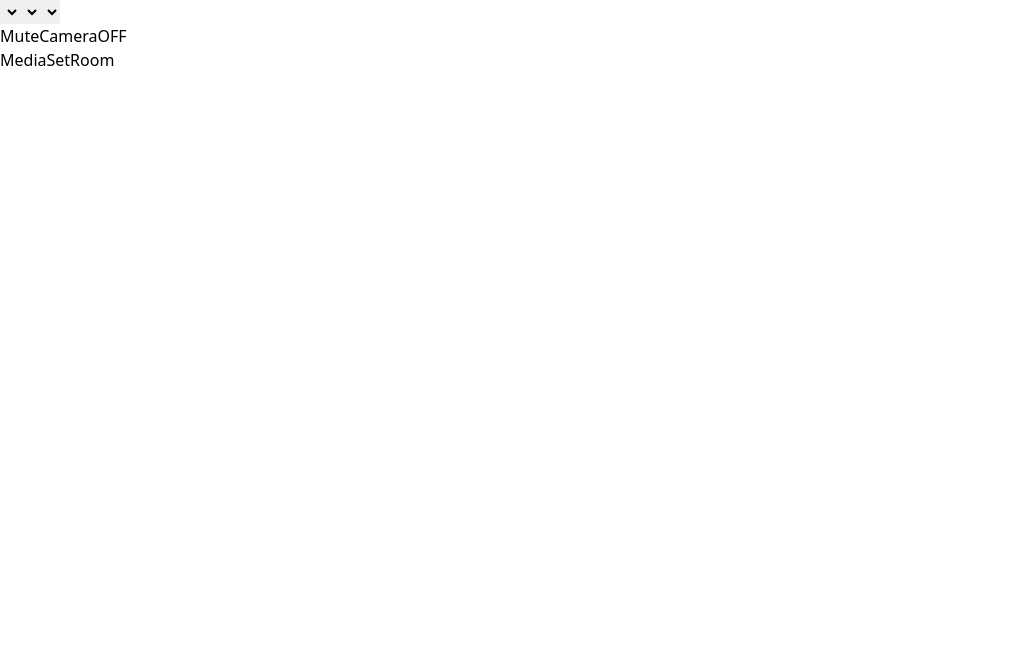
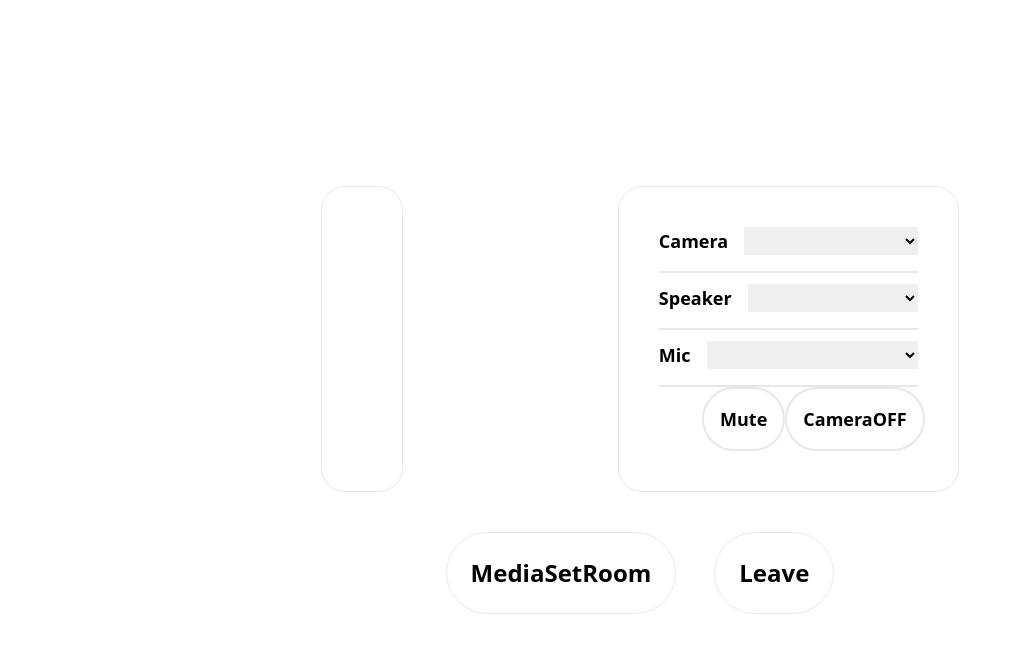
Before and after one commit to JongsuLee/RTCchat, a React app: page /entered_room/1 in a window 1280 px wide. Shown: the top 652 px of the page, without its empty margins (0-1022 px from the left). Built offline with nearby package versions, Linux system fonts and the light colour scheme; no server answers.

Commit message:
14: styled MediaSetRoom.tsx

```diff
--- a/src/components/Room/FaceConnection.tsx
+++ b/src/components/Room/FaceConnection.tsx
@@ -214,7 +214,15 @@ const FaceConnection: React.FC<Props> = ({
   return (
     <>
       <div className="faces">
-        {myStream && <MyFace myStream={myStream} muted={true} />}
+        {myStream && (
+          <MyFace
+            width={400}
+            height={400}
+            myStream={myStream}
+            muted={true}
+            speakerId={speakerId}
+          />
+        )}
         {peerStreams.length > 0 &&
           peerStreams.map((peerStream, idx) => (
             <PeerFace
--- a/src/components/Room/MediaSetRoom.tsx
+++ b/src/components/Room/MediaSetRoom.tsx
@@ -1,4 +1,5 @@
 import React, { ChangeEvent, SetStateAction, useEffect } from "react";
+import { useNavigate } from "react-router-dom";
 import { Socket } from "socket.io-client";
 import { ClientToServerEvents, ServerToClientEvents } from "src/types/socket";
 import {
@@ -12,6 +13,8 @@ import {
 import MyFace from "./MyFace";
 
 interface Props {
+  socket: Socket<ServerToClientEvents, ClientToServerEvents>;
+  roomName: string | undefined;
   setReadyToMedia: React.Dispatch<SetStateAction<boolean>>;
   muted: boolean;
   setMuted: React.Dispatch<SetStateAction<boolean>>;
@@ -28,6 +31,8 @@ interface Props {
 }
 
 const MediaSetRoom: React.FC<Props> = ({
+  socket,
+  roomName,
   setReadyToMedia,
   muted,
   setMuted,
@@ -42,6 +47,8 @@ const MediaSetRoom: React.FC<Props> = ({
   myStream,
   setMyStream,
 }) => {
+  const navigate = useNavigate();
+
   function handleSelectCamera(event: ChangeEvent<HTMLSelectElement>) {
     setCameraId(event.target.value);
   }
@@ -66,6 +73,13 @@ const MediaSetRoom: React.FC<Props> = ({
     setReadyToMedia(true);
   }
 
+  function handleLeave() {
+    roomName && socket.emit("leave_room", roomName, socket.id);
+    sessionStorage.setItem("renewal", "true");
+    myStream && myStream.getTracks().forEach((track) => track.stop());
+    navigate("/");
+  }
+
   useEffect(() => {
     getCameras(null, null);
     getSpeakers(null);
@@ -88,23 +102,69 @@ const MediaSetRoom: React.FC<Props> = ({
   }, [cameraId, micId, speakerId]);
 
   return (
-    <>
-      <div className="faces">
-        {myStream && <MyFace myStream={myStream} muted={false} />}
+    <div className="w-full h-screen flex flex-col items-center justify-center">
+      <div className="meida-set w-2/3 flex justify-around">
+        <div className="faces border rounded-3xl p-10">
+          {myStream && (
+            <MyFace
+              width={600}
+              height={600}
+              myStream={myStream}
+              muted={false}
+              speakerId={speakerId}
+            />
+          )}
+        </div>
+        <div className="select-mediaset w-2/5 p-10 flex flex-col items-center justify-around border rounded-3xl">
+          <div className="select-options w-full h-40 flex flex-col justify-between">
+            <div className="w-full flex justify-between border-b-2 pb-4 hover:bg-slate-300">
+              <div className="mr-4 font-bold text-lg">Camera</div>
+              <select
+                className="w-80"
+                id="cameras"
+                onChange={handleSelectCamera}
+              />
+            </div>
+            <div className="w-full flex justify-between border-b-2 pb-4 hover:bg-slate-300">
+              <div className="mr-4 font-bold text-lg">Speaker</div>
+              <select
+                className="w-80"
+                id="speakers"
+                onChange={handleSelectSpeaker}
+              />
+            </div>
+            <div className="w-full flex justify-between border-b-2 pb-4 hover:bg-slate-300">
+              <div className="mr-4 font-bold text-lg">Mic</div>
+              <select className="w-80" id="mics" onChange={handleSelectMic} />
+            </div>
+          </div>
+          <div className="control-tracks w-2/3 flex justify-between">
+            <button
+              className="font-bold text-lg border-2 rounded-full p-4 hover:bg-slate-600 hover:text-white"
+              onClick={handleMuteBtn}>
+              {muted ? "UnMute" : "Mute"}
+            </button>
+            <button
+              className="font-bold text-lg border-2 rounded-full p-4 hover:bg-slate-600 hover:text-white"
+              onClick={handleCameraBtn}>
+              {cameraState ? "CameraOFF" : "CameraON"}
+            </button>
+          </div>
+        </div>
       </div>
-      <div className="select-options">
-        <select id="cameras" onChange={handleSelectCamera} />
-        <select id="speakers" onChange={handleSelectSpeaker} />
-        <select id="mics" onChange={handleSelectMic} />
-      </div>
-      <div className="control-tracks">
-        <button onClick={handleMuteBtn}>{muted ? "UnMute" : "Mute"}</button>
-        <button onClick={handleCameraBtn}>
-          {cameraState ? "CameraOFF" : "CameraON"}
+      <div className="set-ready-or-leave w-1/3 flex justify-around mt-10">
+        <button
+          className="font-bold text-2xl p-6 border rounded-full hover:bg-slate-600 hover:text-white"
+          onClick={readyHandler}>
+          MediaSetRoom
+        </button>
+        <button
+          className="font-bold text-2xl p-6 border rounded-full hover:bg-slate-600 hover:text-white"
+          onClick={handleLeave}>
+          Leave
         </button>
       </div>
-      <button onClick={readyHandler}>MediaSetRoom</button>
-    </>
+    </div>
   );
 };
 export default MediaSetRoom;
--- a/src/components/Room/MyFace.tsx
+++ b/src/components/Room/MyFace.tsx
@@ -1,20 +1,35 @@
 import React, { useEffect, useState } from "react";
 
 interface Props {
+  width: number;
+  height: number;
   myStream: MediaStream;
   muted: boolean;
+  speakerId: string | null;
 }
 
-const MyFace: React.FC<Props> = ({ myStream, muted }) => {
+const MyFace: React.FC<Props> = ({
+  width,
+  height,
+  myStream,
+  muted,
+  speakerId,
+}) => {
   useEffect(() => {
-    const myFace = document.getElementById("my-face") as HTMLVideoElement;
+    const myFace = document.getElementById("my-face") as HTMLMediaElement;
     if (myFace) {
       myFace.srcObject = myStream;
       if (muted) myFace.muted = muted;
+      else {
+        if (speakerId) (myFace as any).setSinkId(speakerId);
+        else (myFace as any).setSinkId("default");
+      }
     }
-  }, [myStream]);
+  }, [myStream, speakerId]);
 
-  return <video id="my-face" autoPlay playsInline width={400} height={400} />;
+  return (
+    <video id="my-face" autoPlay playsInline width={width} height={height} />
+  );
 };
 
 export default MyFace;
--- a/src/pages/EnteredRoom.tsx
+++ b/src/pages/EnteredRoom.tsx
@@ -105,7 +105,7 @@ const EnteredRoom: React.FC<Props> = ({ socket }) => {
           </div>
           <div className="messanger">
             <div className="face-talk">
-              {socket && roomName !== undefined && host && (
+              {socket && roomName && host && (
                 <FaceConnection
                   socket={socket}
                   roomName={roomName}
@@ -128,7 +128,7 @@ const EnteredRoom: React.FC<Props> = ({ socket }) => {
             </div>
             <div className="message-talk">
               <Messages messages={messages} />
-              {roomName !== undefined && (
+              {roomName && (
                 <MessageForm
                   socket={socket}
                   roomName={roomName}
@@ -144,6 +144,8 @@ const EnteredRoom: React.FC<Props> = ({ socket }) => {
         </>
       ) : (
         <MediaSetRoom
+          socket={socket}
+          roomName={roomName}
           setReadyToMedia={setReadyToMedia}
           muted={muted}
           setMuted={setMuted}
```
